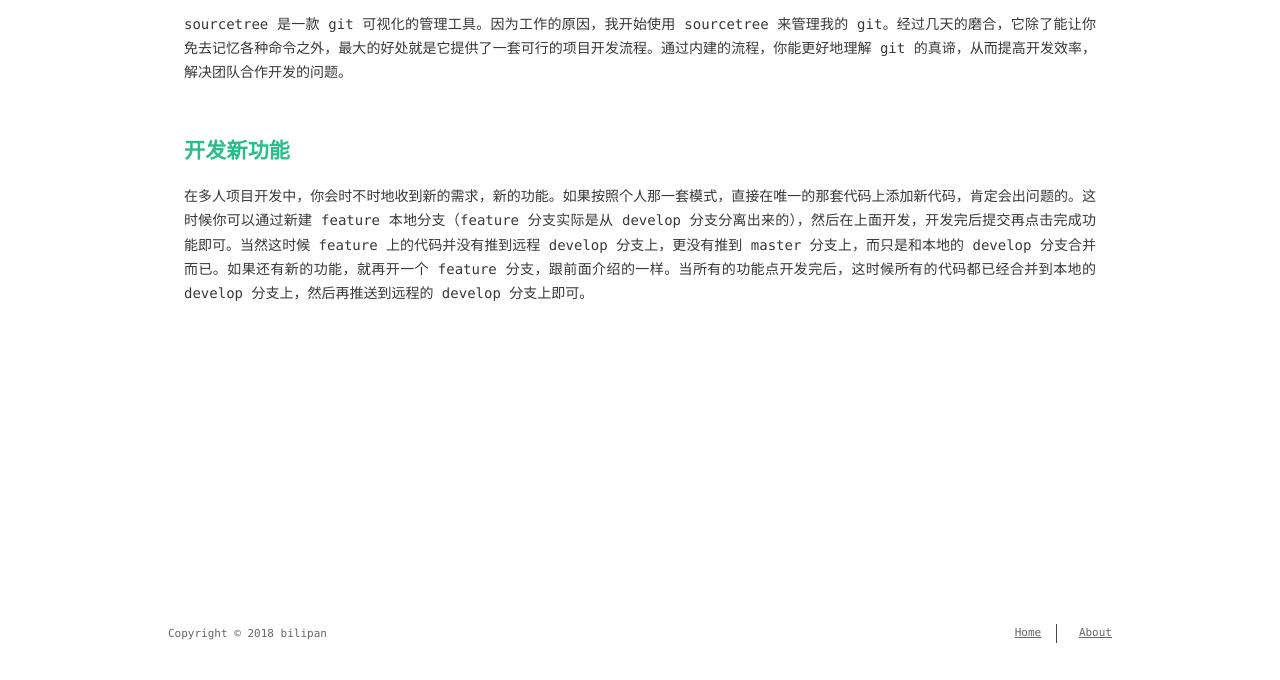
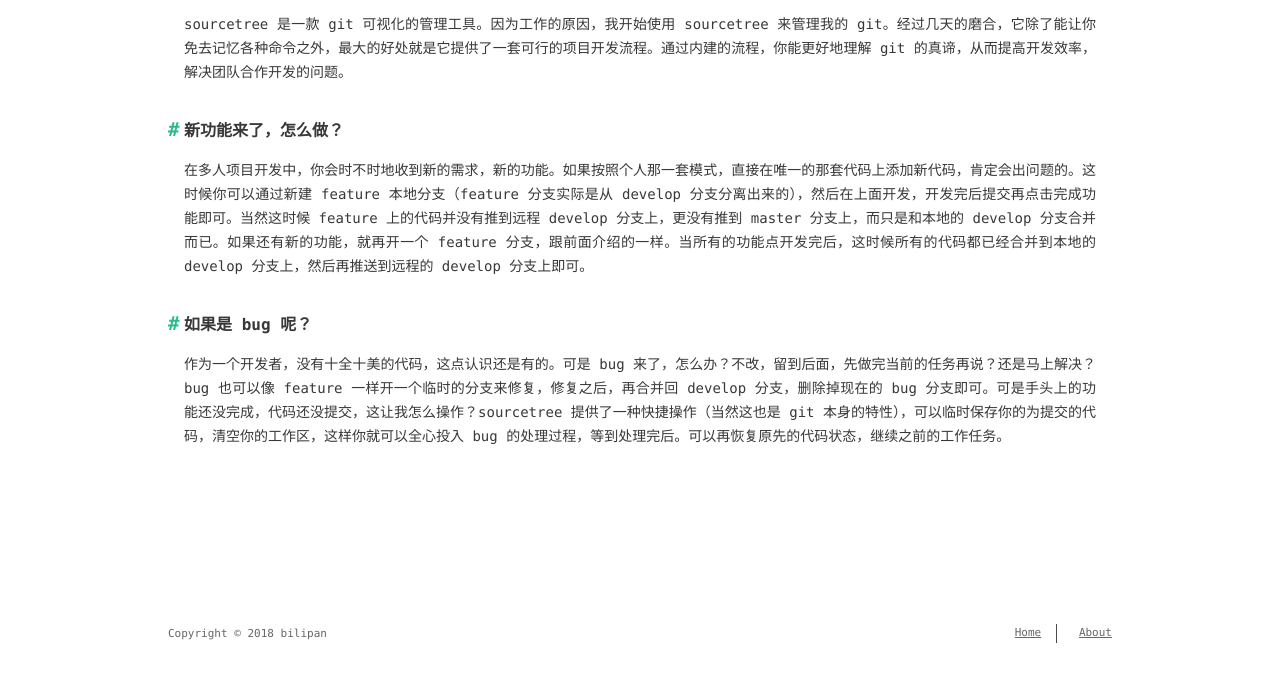
Before and after one commit to bili/hexoblog, a plain HTML site: page 2018/07/20/sourcetree实践笔记/index.html in a window 1280 px wide. Shown: the part 128-808 px from the top of the page. Drawn offline with Linux system fonts and the light colour scheme; a web font is replaced by a local one.

Commit message:
Site updated: 2018-07-21 00:24:25

```diff
--- a/2018/07/20/sourcetree实践笔记/index.html
+++ b/2018/07/20/sourcetree实践笔记/index.html
@@ -6,17 +6,17 @@
     <meta http-equiv="X-UA-Compatible" content="IE=edge">
     <meta name="HandheldFriendly" content="True">
     <meta name="viewport" content="width=device-width, initial-scale=1, maximum-scale=1" />
-    <meta name="description" content="sourcetree 是一款 git 可视化的管理工具。因为工作的原因，我开始使用 sourcetree 来管理我的 git。经过几天的磨合，它除了能让你免去记忆各种命令之外，最大的好处就是它提供了一套可行的项目开发流程。通过内建的流程，你能更好地理解 git 的真谛，从而提高开发效率，解决团队合作开发的问题。 开发新功能在多人项目开发中，你会时不时地收到新的需求，新的功能。如果按照个人那一套模式">
+    <meta name="description" content="sourcetree 是一款 git 可视化的管理工具。因为工作的原因，我开始使用 sourcetree 来管理我的 git。经过几天的磨合，它除了能让你免去记忆各种命令之外，最大的好处就是它提供了一套可行的项目开发流程。通过内建的流程，你能更好地理解 git 的真谛，从而提高开发效率，解决团队合作开发的问题。 新功能来了，怎么做？在多人项目开发中，你会时不时地收到新的需求，新的功能。如果按照个人">
 <meta property="og:type" content="article">
 <meta property="og:title" content="sourcetree实践笔记">
 <meta property="og:url" content="https://bili.github.io/2018/07/20/sourcetree实践笔记/index.html">
 <meta property="og:site_name" content="bilipan的网络日志">
-<meta property="og:description" content="sourcetree 是一款 git 可视化的管理工具。因为工作的原因，我开始使用 sourcetree 来管理我的 git。经过几天的磨合，它除了能让你免去记忆各种命令之外，最大的好处就是它提供了一套可行的项目开发流程。通过内建的流程，你能更好地理解 git 的真谛，从而提高开发效率，解决团队合作开发的问题。 开发新功能在多人项目开发中，你会时不时地收到新的需求，新的功能。如果按照个人那一套模式">
+<meta property="og:description" content="sourcetree 是一款 git 可视化的管理工具。因为工作的原因，我开始使用 sourcetree 来管理我的 git。经过几天的磨合，它除了能让你免去记忆各种命令之外，最大的好处就是它提供了一套可行的项目开发流程。通过内建的流程，你能更好地理解 git 的真谛，从而提高开发效率，解决团队合作开发的问题。 新功能来了，怎么做？在多人项目开发中，你会时不时地收到新的需求，新的功能。如果按照个人">
 <meta property="og:locale" content="default">
-<meta property="og:updated_time" content="2018-07-20T16:05:53.000Z">
+<meta property="og:updated_time" content="2018-07-20T16:23:59.000Z">
 <meta name="twitter:card" content="summary">
 <meta name="twitter:title" content="sourcetree实践笔记">
-<meta name="twitter:description" content="sourcetree 是一款 git 可视化的管理工具。因为工作的原因，我开始使用 sourcetree 来管理我的 git。经过几天的磨合，它除了能让你免去记忆各种命令之外，最大的好处就是它提供了一套可行的项目开发流程。通过内建的流程，你能更好地理解 git 的真谛，从而提高开发效率，解决团队合作开发的问题。 开发新功能在多人项目开发中，你会时不时地收到新的需求，新的功能。如果按照个人那一套模式">
+<meta name="twitter:description" content="sourcetree 是一款 git 可视化的管理工具。因为工作的原因，我开始使用 sourcetree 来管理我的 git。经过几天的磨合，它除了能让你免去记忆各种命令之外，最大的好处就是它提供了一套可行的项目开发流程。通过内建的流程，你能更好地理解 git 的真谛，从而提高开发效率，解决团队合作开发的问题。 新功能来了，怎么做？在多人项目开发中，你会时不时地收到新的需求，新的功能。如果按照个人">
 
 
 
@@ -92,7 +92,7 @@
 
     </div>
     <div id="toc">
-      <ol class="toc"><li class="toc-item toc-level-1"><a class="toc-link" href="#开发新功能"><span class="toc-number">1.</span> <span class="toc-text">开发新功能</span></a></li></ol>
+      <ol class="toc"><li class="toc-item toc-level-2"><a class="toc-link" href="#新功能来了，怎么做？"><span class="toc-number">1.</span> <span class="toc-text">新功能来了，怎么做？</span></a></li><li class="toc-item toc-level-2"><a class="toc-link" href="#如果是-bug-呢？"><span class="toc-number">2.</span> <span class="toc-text">如果是 bug 呢？</span></a></li></ol>
     </div>
   </span>
 </div>
@@ -127,7 +127,8 @@
 
   <div class="content" itemprop="articleBody">
     <p>sourcetree 是一款 git 可视化的管理工具。因为工作的原因，我开始使用 sourcetree 来管理我的 git。经过几天的磨合，它除了能让你免去记忆各种命令之外，最大的好处就是它提供了一套可行的项目开发流程。通过内建的流程，你能更好地理解 git 的真谛，从而提高开发效率，解决团队合作开发的问题。</p>
-<h1 id="开发新功能"><a href="#开发新功能" class="headerlink" title="开发新功能"></a>开发新功能</h1><p>在多人项目开发中，你会时不时地收到新的需求，新的功能。如果按照个人那一套模式，直接在唯一的那套代码上添加新代码，肯定会出问题的。这时候你可以通过新建 feature 本地分支（feature 分支实际是从 develop 分支分离出来的），然后在上面开发，开发完后提交再点击完成功能即可。当然这时候 feature 上的代码并没有推到远程 develop 分支上，更没有推到 master 分支上，而只是和本地的 develop 分支合并而已。如果还有新的功能，就再开一个 feature 分支，跟前面介绍的一样。当所有的功能点开发完后，这时候所有的代码都已经合并到本地的 develop 分支上，然后再推送到远程的 develop 分支上即可。</p>
+<h2 id="新功能来了，怎么做？"><a href="#新功能来了，怎么做？" class="headerlink" title="新功能来了，怎么做？"></a>新功能来了，怎么做？</h2><p>在多人项目开发中，你会时不时地收到新的需求，新的功能。如果按照个人那一套模式，直接在唯一的那套代码上添加新代码，肯定会出问题的。这时候你可以通过新建 feature 本地分支（feature 分支实际是从 develop 分支分离出来的），然后在上面开发，开发完后提交再点击完成功能即可。当然这时候 feature 上的代码并没有推到远程 develop 分支上，更没有推到 master 分支上，而只是和本地的 develop 分支合并而已。如果还有新的功能，就再开一个 feature 分支，跟前面介绍的一样。当所有的功能点开发完后，这时候所有的代码都已经合并到本地的 develop 分支上，然后再推送到远程的 develop 分支上即可。</p>
+<h2 id="如果是-bug-呢？"><a href="#如果是-bug-呢？" class="headerlink" title="如果是 bug 呢？"></a>如果是 bug 呢？</h2><p>作为一个开发者，没有十全十美的代码，这点认识还是有的。可是 bug 来了，怎么办？不改，留到后面，先做完当前的任务再说？还是马上解决？bug 也可以像 feature 一样开一个临时的分支来修复，修复之后，再合并回 develop 分支，删除掉现在的 bug 分支即可。可是手头上的功能还没完成，代码还没提交，这让我怎么操作？sourcetree 提供了一种快捷操作（当然这也是 git 本身的特性），可以临时保存你的为提交的代码，清空你的工作区，这样你就可以全心投入 bug 的处理过程，等到处理完后。可以再恢复原先的代码状态，继续之前的工作任务。</p>
 
   </div>
 </article>
@@ -150,7 +151,7 @@
     </div>
 
     <div id="toc-footer" style="display: none">
-      <ol class="toc"><li class="toc-item toc-level-1"><a class="toc-link" href="#开发新功能"><span class="toc-number">1.</span> <span class="toc-text">开发新功能</span></a></li></ol>
+      <ol class="toc"><li class="toc-item toc-level-2"><a class="toc-link" href="#新功能来了，怎么做？"><span class="toc-number">1.</span> <span class="toc-text">新功能来了，怎么做？</span></a></li><li class="toc-item toc-level-2"><a class="toc-link" href="#如果是-bug-呢？"><span class="toc-number">2.</span> <span class="toc-text">如果是 bug 呢？</span></a></li></ol>
     </div>
 
     <div id="share-footer" style="display: none">
```
